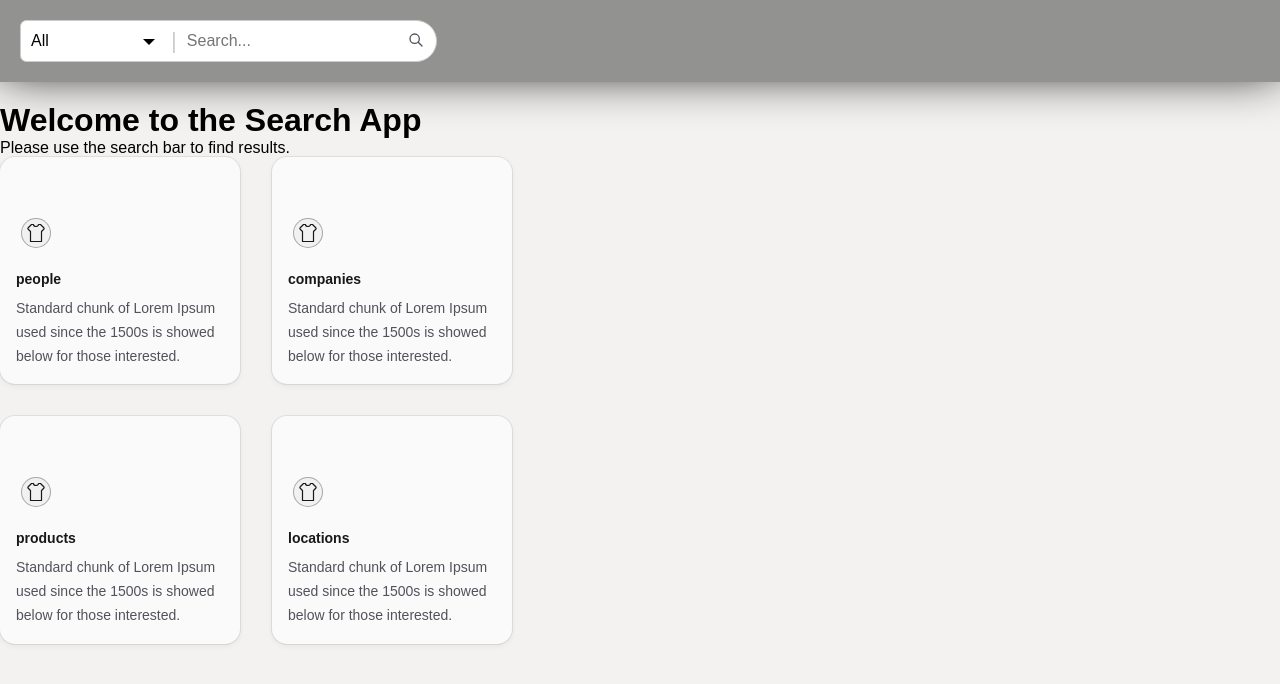
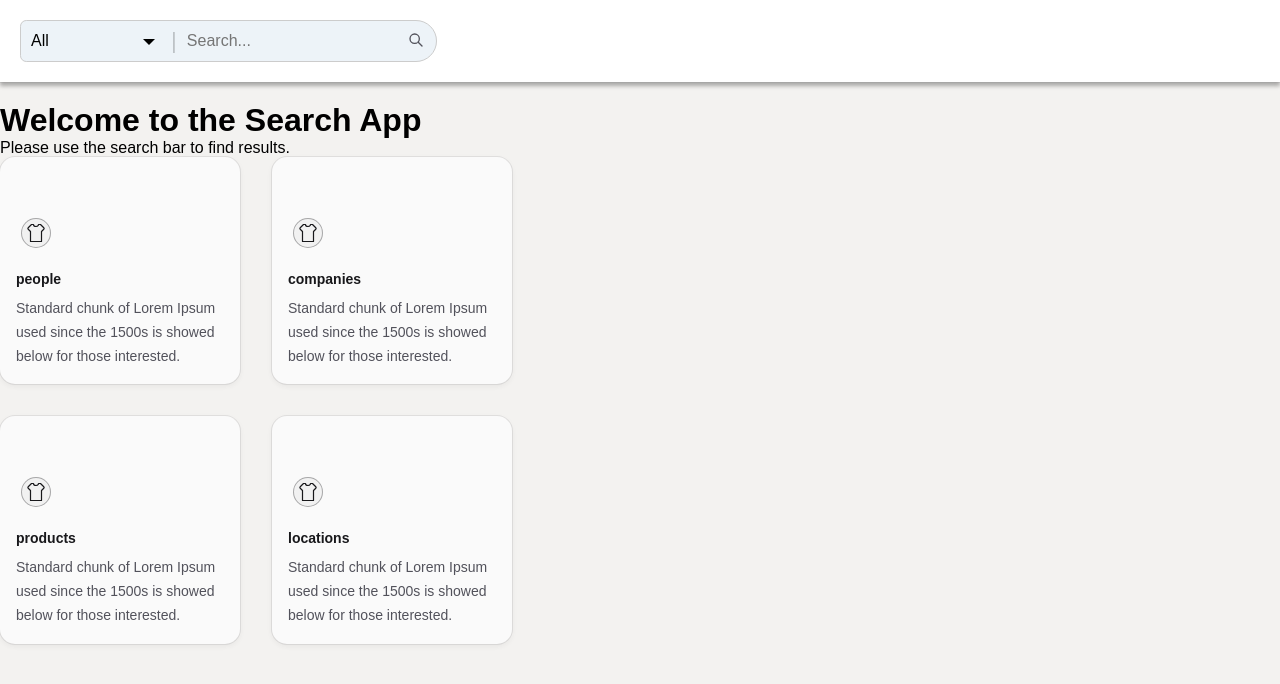
Before and after one commit to ZahraMirali/vue3-search-app, a Vue app: page / in a window 1280 px wide. Shown: the top 684 px of the page. Built offline with nearby package versions, Linux system fonts and the light colour scheme.

Commit message:
design search-box

```diff
--- a/src/assets/main.css
+++ b/src/assets/main.css
@@ -1,7 +1,9 @@
 :root {
+    --font-size: 16px;
     --primary: #00b797;
     --secondary-light: #dddddd;
     --secondary: #999999;
+    --color-background: #F3F2F0;
 }
 
 * {
@@ -15,8 +17,8 @@ html {
     /*background-repeat: no-repeat;*/
     /*background-size: cover;*/
 
-    background-color: #F3F2F0;
-    font-size: 16px;
+    background-color: var(--color-background);
+    font-size: var(--font-size);
 }
 
 body {
--- a/src/components/CategoryCard.vue
+++ b/src/components/CategoryCard.vue
@@ -4,7 +4,7 @@
             <svg viewBox="0 0 24 24" fill="none" stroke="currentColor" stroke-width="1.2" stroke-linecap="round"
                  stroke-linejoin="round" xmlns="http://www.w3.org/2000/svg">
                 <path
-                    d="M14.5 3.5C14.5 3.5 14.5 5.5 12 5.5C9.5 5.5 9.5 3.5 9.5 3.5H7.5L4.20711 6.79289C3.81658 7.18342 3.81658 7.81658 4.20711 8.20711L6.5 10.5V20.5H17.5V10.5L19.7929 8.20711C20.1834 7.81658 20.1834 7.18342 19.7929 6.79289L16.5 3.5H14.5Z" />
+                    d="M14.5 3.5C14.5 3.5 14.5 5.5 12 5.5C9.5 5.5 9.5 3.5 9.5 3.5H7.5L4.20711 6.79289C3.81658 7.18342 3.81658 7.81658 4.20711 8.20711L6.5 10.5V20.5H17.5V10.5L19.7929 8.20711C20.1834 7.81658 20.1834 7.18342 19.7929 6.79289L16.5 3.5H14.5Z"/>
             </svg>
         </span>
     <h4>{{ name }}</h4>
@@ -16,7 +16,7 @@
 </template>
 
 <script setup>
-import { defineProps } from 'vue';
+import {defineProps} from 'vue';
 
 const props = defineProps(['name']);
 
@@ -25,7 +25,7 @@ const props = defineProps(['name']);
 <style scoped>
 .card {
   background-color: #FAFAFA;
-    box-shadow: 0px 3px 6px rgba(24, 24, 27, 0.02), 0px 2px 7px rgba(24, 24, 27, 0.04), 0 0 0 1px rgba(24, 24, 27, 0.08);
+  box-shadow: 0 3px 6px rgba(24, 24, 27, 0.02), 0 2px 7px rgba(24, 24, 27, 0.04), 0 0 0 1px rgba(24, 24, 27, 0.08);
   padding: 56px 16px 16px 16px;
   border-radius: 15px;
   cursor: pointer;
@@ -91,7 +91,7 @@ const props = defineProps(['name']);
 }
 
 .card:hover {
-    box-shadow: 0px 3px 6px rgba(24, 24, 27, 0.05), 0px 8px 15px rgba(24, 24, 27, 0.1), 0 0 0 1px rgba(24, 24, 27, 0.15);
+  box-shadow: 0 3px 6px rgba(24, 24, 27, 0.05), 0 8px 15px rgba(24, 24, 27, 0.1), 0 0 0 1px rgba(24, 24, 27, 0.15);
 }
 
 .card:hover .icon::after {
--- a/src/components/SearchBar.vue
+++ b/src/components/SearchBar.vue
@@ -40,18 +40,19 @@ function submitSearchForm() {
 <style scoped>
 .search-bar {
   display: flex;
-  box-shadow: 0 -0.625rem 3.125rem 0 black;
-  -webkit-box-shadow: 0 -0.625rem 3.125rem 0 black;
-  -moz-box-shadow: 0 -0.625rem 3.125rem 0 black;
+  box-shadow: 0 0 0 1px hsla(0,0%,54.9%,0.2) ,0 4px 4px rgba(0,0,0,0.3);
+  //box-shadow: 0 -0.625rem 3.125rem 0 black;
+  //-webkit-box-shadow: 0 -0.625rem 3.125rem 0 black;
+  //-moz-box-shadow: 0 -0.625rem 3.125rem 0 black;
   padding: 1.25rem;
   width: 100%;
-  background-color: rgba(0, 0, 0, 0.40);
+  background-color: white;
 }
 
 .search-box-with-category {
   display: flex;
   align-items: center;
-  background-color: #ffffff;
+  background-color: #EDF3F8;
   padding: 0;
   border-top: 0.0625rem solid #cccccc;
   border-bottom: 0.0625rem solid #cccccc;
```
Also changed, not shown: src/components/CompanyCard.vue (indentation only), src/components/ProductCard.vue (indentation only). Lines whose indentation alone changed are shown as unchanged.
